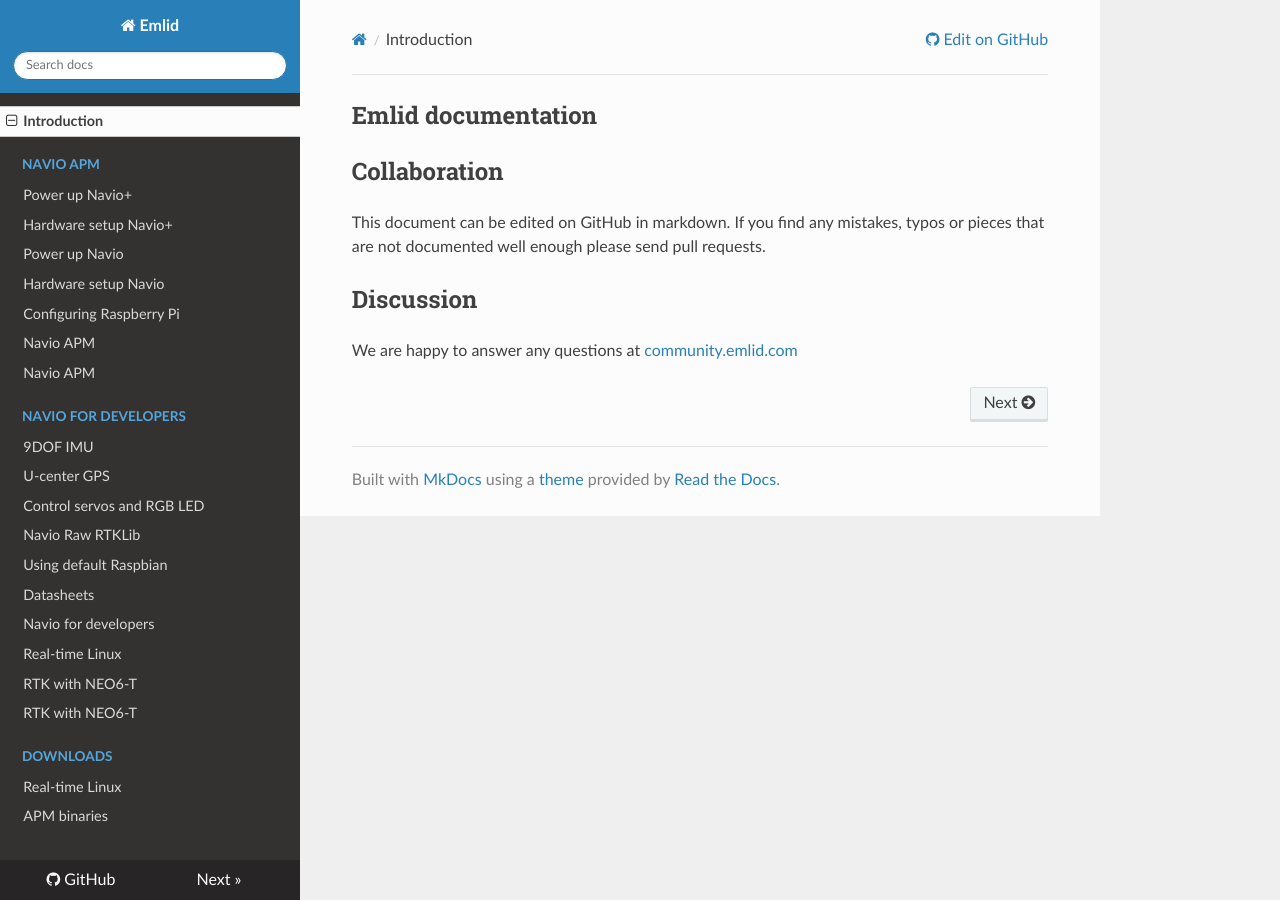
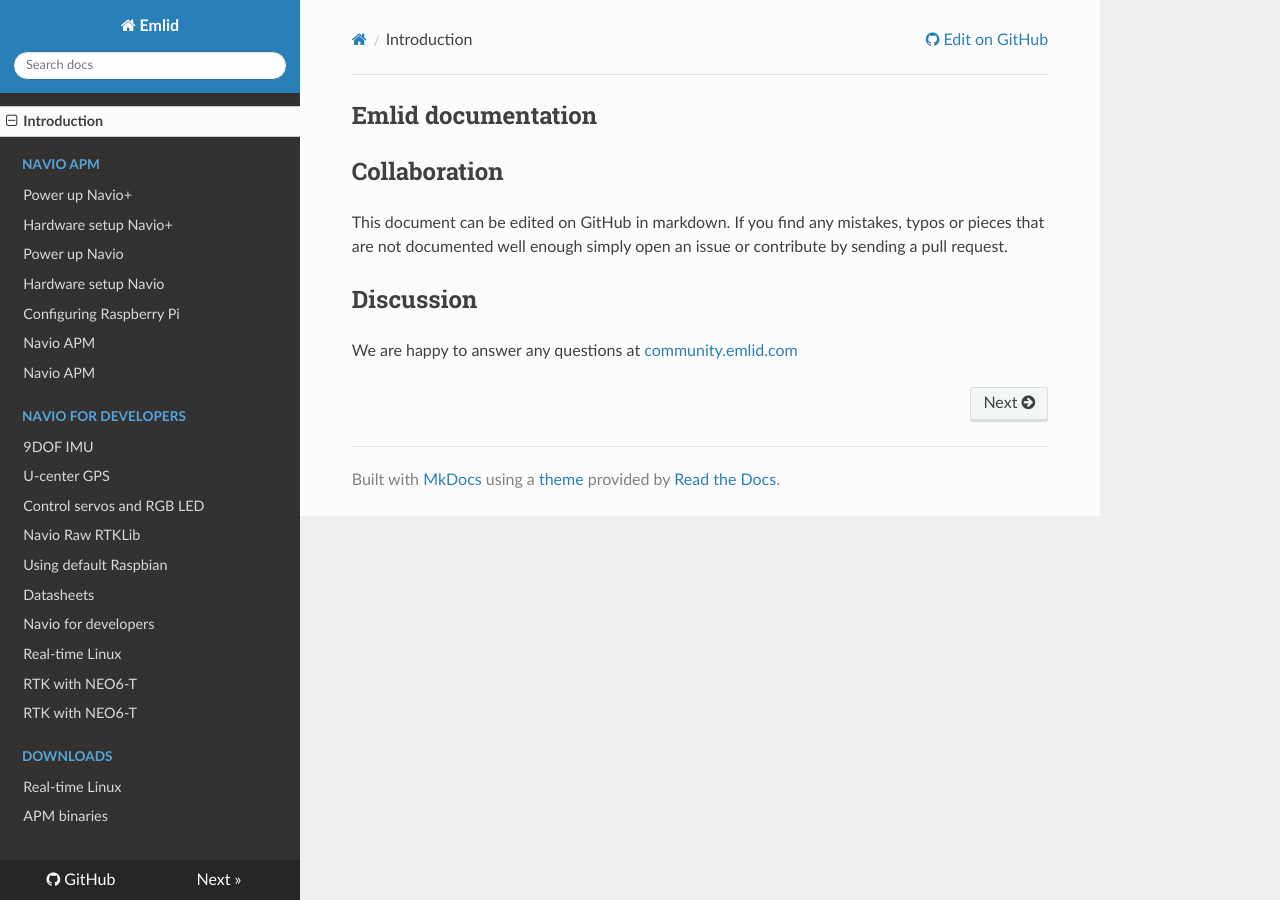
Before and after one commit to emlid/navio2-docs, an MkDocs documentation site: the page built from docs/index.md, in a window 1280 px wide. Built offline with MkDocs 1.6.1, drawn with Linux system fonts in a browser that asks for light colours; nearby versions of some CDN libraries; old or Windows-style settings are respelled for this version of MkDocs.

Commit message:
Update index

```diff
--- a/docs/index.md
+++ b/docs/index.md
@@ -7,7 +7,7 @@
 
 ##Collaboration
 
-This document can be edited on GitHub in markdown. If you find any mistakes, typos or  pieces that are not documented well enough please send pull requests.
+This document can be edited on GitHub in markdown. If you find any mistakes, typos or  pieces that are not documented well enough simply open an issue or contribute by sending a pull request.
 
 ##Discussion
 
```
